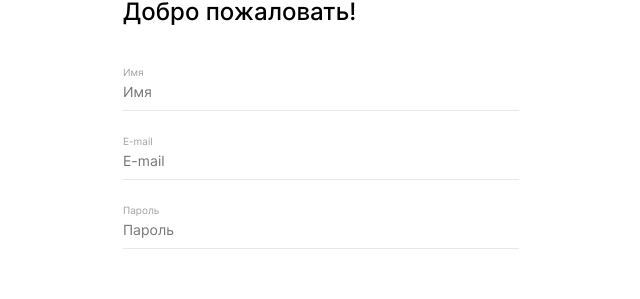
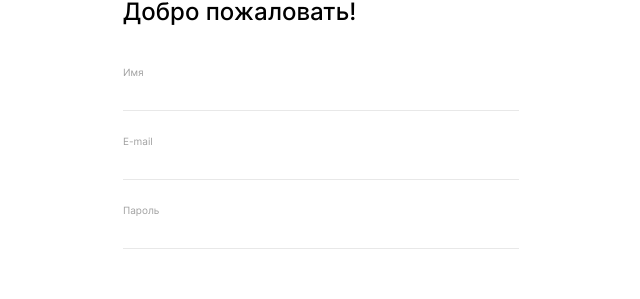
Before and after one commit to elmanAliev/movies-explorer-frontend, a React (Create React App) app: page /signup in a window 1280 px wide. Shown: the part 151-450 px from the top of the page, without its empty margins (319-959 px from the left). Built offline with nearby package versions, Linux system fonts and the light colour scheme.

Commit message:
refactor: login validation

```diff
--- a/src/components/Input/Input.js
+++ b/src/components/Input/Input.js
@@ -1,6 +1,6 @@
 import './Input.css';
 
-export const Input = ({ type, isError, isDirty, errorText, children, ...rest}) => {
+export const Input = ({ errorText, children, ...rest }) => {
 
     return (
         <div className='input'>
@@ -8,13 +8,13 @@ export const Input = ({ type, isError, isDirty, errorText, children, ...rest}) =
                 {children}
             </label>
 
-            <input type={type}
+            <input
                 className='input__item'
                 {...rest}
             />
 
             <span
-                className={`${(isError && isDirty) ? 'input__error input__error_active' : 'input__error'}`}
+                className={errorText ? 'input__error input__error_active' : 'input__error'}
             >
                 {errorText}
             </span>
--- a/src/components/InputProfile/InputProfile.js
+++ b/src/components/InputProfile/InputProfile.js
@@ -1,6 +1,6 @@
 import './InputProfile.css';
 
-export const InputProfile = ({ isError, errorText, children, ...rest }) => {
+export const InputProfile = ({ errorText, children, ...rest }) => {
 
     return (
         <div className='input-profile'>
--- a/src/components/Profile/Profile.js
+++ b/src/components/Profile/Profile.js
@@ -1,7 +1,7 @@
 import './Profile.css';
 import { CurrentUserContext } from '../../context/CurrentUserContext';
 import { useEffect, useContext, useState } from 'react';
-import { useValidationProfile } from '../../hooks/useValidationProfile';
+import { useValidation } from '../../hooks/useValidation';
 import { InputProfile } from '../InputProfile/InputProfile';
 import api from '../../utils/MainApi';
 
@@ -9,9 +9,8 @@ import api from '../../utils/MainApi';
 export const Profile = ({ onLogout }) => {
 
     const currentUser = useContext(CurrentUserContext);
-    const { values, handleChange, errors, isValid, resetForm } = useValidationProfile();
+    const { values, handleChange, errors, isValid, resetForm } = useValidation();
     const [serverError, setServerError] = useState('');
-
     const [isSubmitDisabled, setIsSubmitDisabled] = useState(true);
 
 
--- a/src/hooks/useValidation.js
+++ b/src/hooks/useValidation.js
@@ -1,39 +1,26 @@
-import { useState, useEffect } from 'react';
+import { useState, useCallback } from 'react';
 
-export const useValidation = (value, validations) => {
+export function useValidation() {
+  const [values, setValues] = useState({});
+  const [errors, setErrors] = useState({});
+  const [isValid, setIsValid] = useState(false);
 
-    const [isError, setIsError] = useState(false);
-    const [inputValid, setInputValid] = useState(false);
-    const [errorText, setErrorText] = useState('');
+  const handleChange = (event) => {
+    const target = event.target;
+    const { name, value } = target;
+    setValues({...values, [name]: value});
+    setErrors({...errors, [name]: target.validationMessage });
+    setIsValid(target.closest("form").checkValidity());
+  };
 
-    useEffect(() => {
-        for (const validation in validations) {
-            switch (validation) {
+  const resetForm = useCallback(
+    (newValues = {}, newErrors = {}, newIsValid = false) => {
+      setValues(newValues);
+      setErrors(newErrors);
+      setIsValid(newIsValid);
+    },
+    [setValues, setErrors, setIsValid]
+  );
 
-                case 'isEmpty':
-                    value ? setIsError(false) : setIsError(true);
-                    setErrorText('Поле не должно быть пустым')
-                    break;
-
-                case 'isEmail':
-                    const re = /^(([^<>()[\]\.,;:\s@\"]+(\.[^<>()[\]\.,;:\s@\"]+)*)|(\".+\"))@(([^<>()[\]\.,;:\s@\"]+\.)+[^<>()[\]\.,;:\s@\"]{2,})$/i;
-                    re.test(String(value).toLowerCase()) ? setIsError(false) : setIsError(true);
-                    setErrorText('Некорректный email')
-                    break;
-
-                default:
-                    break;
-            }
-        }
-    }, [value]);
-
-    useEffect(() => {
-        isError ? setInputValid(false) : setInputValid(true)
-    }, [isError]);
-
-    return {
-        isError,
-        inputValid,
-        errorText,
-    }
+  return { values, handleChange, errors, isValid, resetForm };
 }
--- a/src/hooks/useValidationProfile.js
+++ /dev/null
@@ -1,26 +0,0 @@
-import { useState, useCallback } from 'react';
-
-export function useValidationProfile() {
-  const [values, setValues] = useState({});
-  const [errors, setErrors] = useState({});
-  const [isValid, setIsValid] = useState(false);
-
-  const handleChange = (event) => {
-    const target = event.target;
-    const { name, value } = target;
-    setValues({...values, [name]: value});
-    setErrors({...errors, [name]: target.validationMessage });
-    setIsValid(target.closest("form").checkValidity());
-  };
-
-  const resetForm = useCallback(
-    (newValues = {}, newErrors = {}, newIsValid = false) => {
-      setValues(newValues);
-      setErrors(newErrors);
-      setIsValid(newIsValid);
-    },
-    [setValues, setErrors, setIsValid]
-  );
-
-  return { values, handleChange, errors, isValid, resetForm };
-}
--- a/src/pages/Login/Login.js
+++ b/src/pages/Login/Login.js
@@ -3,17 +3,16 @@ import { Logo } from '../../components/Logo/Logo';
 import { Form } from '../../components/Form/Form';
 import { Input } from '../../components/Input/Input';
 import { Submit } from '../../components/Submit/Submit';
-import { useInput } from '../../hooks/useInput';
+import { useValidation } from '../../hooks/useValidation';
 
 
 export const Login = ({onSubmit, error}) => {
 
-    const email = useInput('', {isEmail: true})
-    const password = useInput('', {isEmpty: true});
+    const { values, handleChange, errors, isValid } = useValidation();
 
     const handleSubmit = (event) => {
         event.preventDefault();
-        onSubmit(email.value, password.value);
+        onSubmit(values.email, values.password);
     };
 
     return (
@@ -26,30 +25,24 @@ export const Login = ({onSubmit, error}) => {
                 title='Рады видеть!'
             >
                 <Input
-                    type="text"
+                    type="email"
                     name="email"
-                    maxLength="30" minLength="2"
-                    placeholder="E-mail" required
-                    value={email.value}
-                    onChange={e => email.onChange(e)}
-                    onBlur={e => email.onBlur(e)}
-                    isDirty={email.isDirty}
-                    errorText={email.errorText}
-                    isError={email.isError}
+                    pattern="^([\w.%+-]+)@([\w-]+\.)+([\w]{2,})$"
+                    value={values.email || ''}
+                    onChange={handleChange}
+                    errorText={errors.email}
+                    required
                 >
                     E-mail
                 </Input>
                 <Input
-                    type="text"
+                    type="password"
                     name="password"
-                    maxLength="30" minLength="6"
-                    placeholder="Пароль" required
-                    value={password.value}
-                    onChange={e => password.onChange(e)}
-                    onBlur={e => password.onBlur(e)}
-                    isDirty={password.isDirty}
-                    errorText={password.errorText}
-                    isError={password.isError}
+                    pattern="^[а-яА-Яa-zA-Z]([а-яА-Яa-zA-Z]| |-){1,28}[а-яА-Яa-zA-Z]$"
+                    value={values.password || ''}
+                    onChange={handleChange}
+                    errorText={errors.password}
+                    required
                 >
                     Пароль
                 </Input>
@@ -60,7 +53,7 @@ export const Login = ({onSubmit, error}) => {
                 linkText={'Регистрация'}
                 text='Ещё не зарегистрированы?'
                 onSubmit={handleSubmit}
-                isDisabled={!email.inputValid || !password.inputValid}
+                isDisabled={!isValid}
                 error={error}
             />
         </div>
--- a/src/pages/Register/Register.js
+++ b/src/pages/Register/Register.js
@@ -3,18 +3,16 @@ import { Logo } from '../../components/Logo/Logo';
 import { Form } from '../../components/Form/Form';
 import { Input } from '../../components/Input/Input';
 import { Submit } from '../../components/Submit/Submit';
-import { useInput } from '../../hooks/useInput';
+import { useValidation } from '../../hooks/useValidation';
 
 
 export const Register = ({ onSubmit, error }) => {
 
-    const name = useInput('', { isEmpty: true });
-    const email = useInput('', { isEmail: true });
-    const password = useInput('', { isEmpty: true });
+    const { values, handleChange, errors, isValid } = useValidation();
 
     const handleSubmit = (event) => {
         event.preventDefault();
-        onSubmit(name.value, email.value, password.value)
+        onSubmit(values.name, values.email, values.password)
     };
 
     return (
@@ -28,43 +26,34 @@ export const Register = ({ onSubmit, error }) => {
             >
                 <Input
                     type="text"
-                    id="name" name="name"
-                    maxLength="30" minLength="2"
-                    placeholder="Имя" required
-                    value={name.value}
-                    onChange={e => name.onChange(e)}
-                    onBlur={e => name.onBlur(e)}
-                    isDirty={name.isDirty}
-                    errorText={name.errorText}
-                    isError={name.isError}
+                    name="name"
+                    pattern="^[а-яА-Яa-zA-Z]([а-яА-Яa-zA-Z]| |-){1,28}[а-яА-Яa-zA-Z]$"
+                    value={values.name || ''}
+                    onChange={handleChange}
+                    errorText={errors.name}
+                    required
                 >
                     Имя
                 </Input>
                 <Input
-                    type="text"
+                    type="email"
                     name="email"
-                    maxLength="30" minLength="2"
-                    placeholder="E-mail" required
-                    value={email.value}
-                    onChange={e => email.onChange(e)}
-                    onBlur={e => email.onBlur(e)}
-                    isDirty={email.isDirty}
-                    errorText={email.errorText}
-                    isError={email.isError}
+                    pattern="^([\w.%+-]+)@([\w-]+\.)+([\w]{2,})$"
+                    value={values.email || ''}
+                    onChange={handleChange}
+                    errorText={errors.email}
+                    required
                 >
                     E-mail
                 </Input>
                 <Input
-                    type="text"
+                    type="password"
                     name="password"
-                    maxLength="30" minLength="6"
-                    placeholder="Пароль" required
-                    value={password.value}
-                    onChange={e => password.onChange(e)}
-                    onBlur={e => password.onBlur(e)}
-                    isDirty={password.isDirty}
-                    errorText={password.errorText}
-                    isError={password.isError}
+                    pattern="^[а-яА-Яa-zA-Z]([а-яА-Яa-zA-Z]| |-){1,28}[а-яА-Яa-zA-Z]$"
+                    value={values.password || ''}
+                    onChange={handleChange}
+                    errorText={errors.password}
+                    required
                 >
                     Пароль
                 </Input>
@@ -75,7 +64,7 @@ export const Register = ({ onSubmit, error }) => {
                 linkText={'Войти'}
                 text='Уже зарегистрированы?'
                 onSubmit={handleSubmit}
-                isDisabled={!name.inputValid || !email.inputValid || !password.inputValid}
+                isDisabled={!isValid}
                 error={error}
             />
         </div>
```
Also changed, not shown: src/hooks/useValidation1.js (added, +39 -0 lines).
